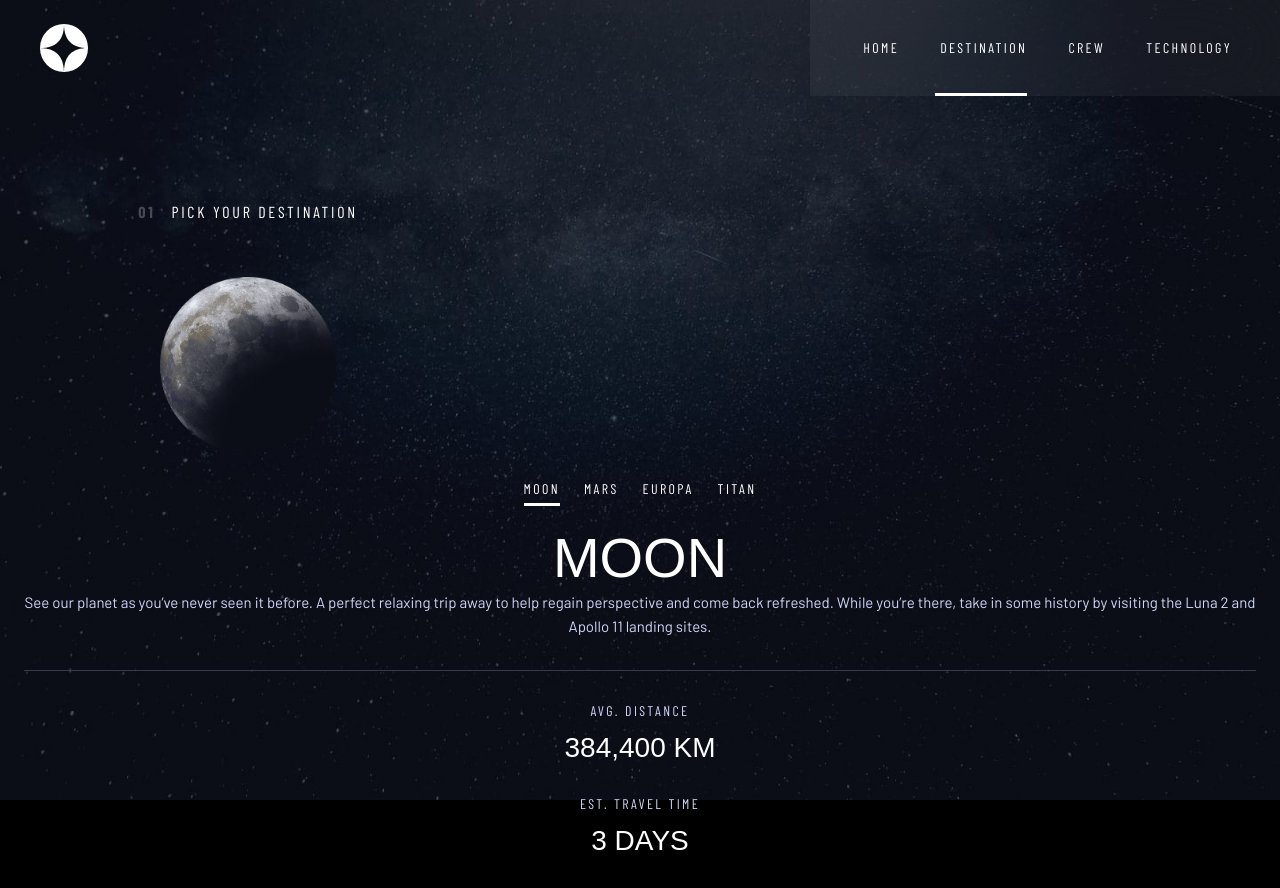
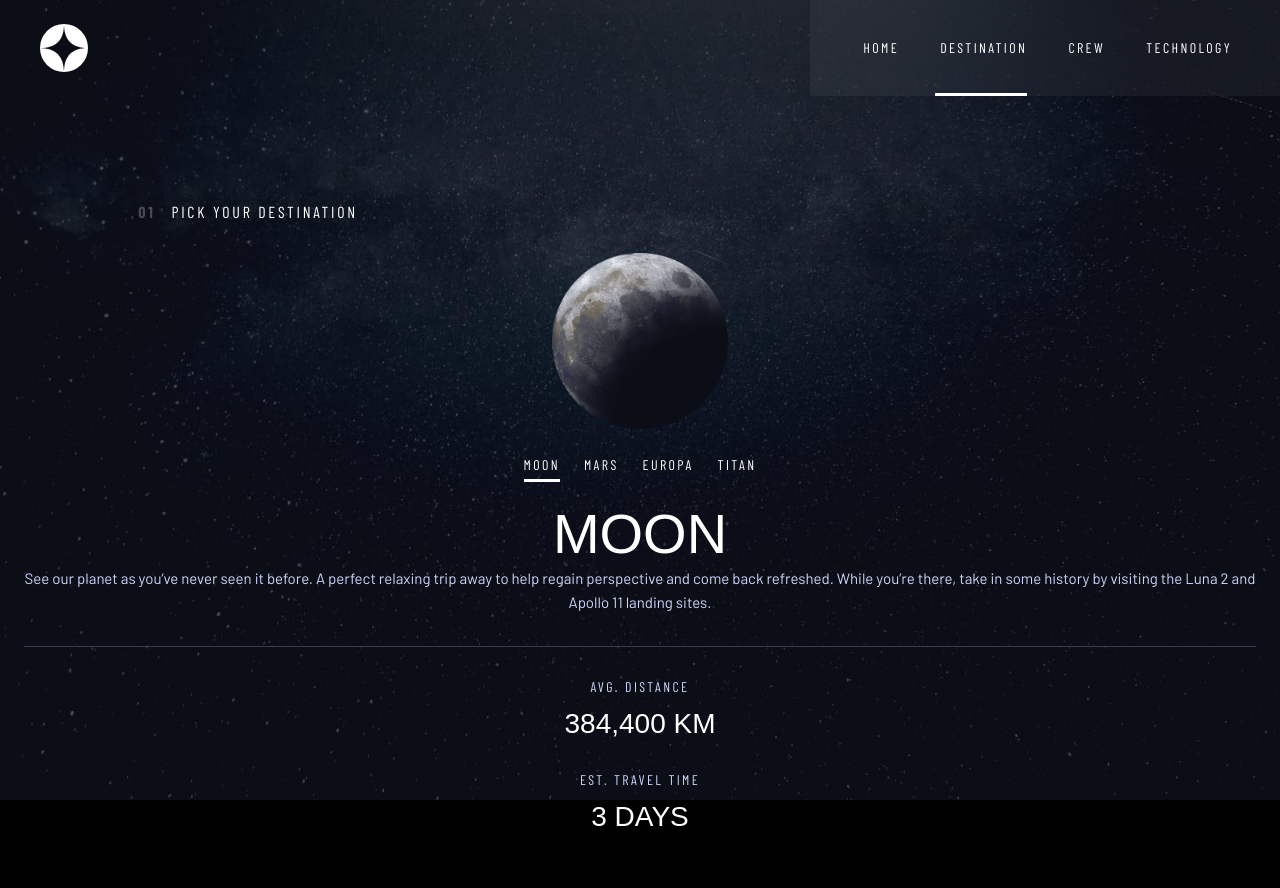
Before and after one commit to sfmayke/space-tourism-website, a Next.js app: page /destination in a window 1280 px wide. Shown: the top 888 px of the page. Built offline with nearby package versions, Linux system fonts and the light colour scheme; a web font is replaced by a local one.

Commit message:
✨ (destination - page): animation and layout updat

```diff
--- a/src/app/destination/destinations-data.json
+++ b/src/app/destination/destinations-data.json
@@ -1,32 +1,30 @@
 {
-  "destinations": [
-    {
+  "Moon": {
     "name": "Moon",
-      "image": "./assets/destination/image-moon.png",
+    "image": "/images/destination/image-moon.png",
     "description": "See our planet as you’ve never seen it before. A perfect relaxing trip away to help regain perspective and come back refreshed. While you’re there, take in some history by visiting the Luna 2 and Apollo 11 landing sites.",
     "distance": "384,400 km",
     "travel": "3 days"
   },
-    {
+  "Mars": {
     "name": "Mars",
-      "image": "./assets/destination/image-mars.png",
+    "image": "/images/destination/image-mars.png",
     "description": "Don’t forget to pack your hiking boots. You’ll need them to tackle Olympus Mons, the tallest planetary mountain in our solar system. It’s two and a half times the size of Everest!",
     "distance": "225 mil. km",
     "travel": "9 months"
   },
-    {
+  "Europa": {
     "name": "Europa",
-      "image": "./assets/destination/image-europa.png",
+    "image": "/images/destination/image-europa.png",
     "description": "The smallest of the four Galilean moons orbiting Jupiter, Europa is a winter lover’s dream. With an icy surface, it’s perfect for a bit of ice skating, curling, hockey, or simple relaxation in your snug wintery cabin.",
     "distance": "628 mil. km",
     "travel": "3 years"
   },
-    {
+  "Titan": {
     "name": "Titan",
-      "image": "./assets/destination/image-titan.png",
+    "image": "/images/destination/image-titan.png",
     "description": "The only moon known to have a dense atmosphere other than Earth, Titan is a home away from home (just a few hundred degrees colder!). As a bonus, you get striking views of the Rings of Saturn.",
     "distance": "1.6 bil. km",
     "travel": "7 years"
   }
-  ]
 }
--- a/src/app/destination/page.tsx
+++ b/src/app/destination/page.tsx
@@ -1,7 +1,5 @@
 import BackgroundImage from "@/components/ui/background-image";
 import backgroundImage from "@public/images/destination/background-destination-desktop.jpg";
-import Image from "next/image";
-import moonImage from "@public/images/destination/image-moon.png";
 import PlanetNavegationTabs from "@/components/destination/planet-navegation-tabs";
 import PageAnimation from "../pageAnimation";
 import destinationData from "./destinations-data.json";
@@ -21,12 +19,8 @@ export default function Destination() {
             <span className="mr-4 font-bold opacity-25">01</span>
             pick your destination
           </p>
-          <Image src={moonImage} alt="moon-planet" className="mt-8 h-44 w-44" />
         </article>
-        <PlanetNavegationTabs
-          className="mt-7"
-          destinations={destinationData.destinations}
-        />
+        <PlanetNavegationTabs className="mt-7" destinations={destinationData} />
       </PageAnimation>
     </div>
   );
--- a/src/components/destination/planet-navegation-tabs.tsx
+++ b/src/components/destination/planet-navegation-tabs.tsx
@@ -1,10 +1,13 @@
 "use client";
 
 import * as Tabs from "@radix-ui/react-tabs";
+import Image from "next/image";
+import { useState } from "react";
+import { motion, AnimatePresence } from "framer-motion";
 import Divider from "../ui/divider";
 import PlanetInfo from "./planet-info";
 
-type Destination = {
+type Planet = {
   name: string;
   image: string;
   description: string;
@@ -12,23 +15,56 @@ type Destination = {
   travel: string;
 };
 
+type PlanetObj = {
+  [k: string]: Planet;
+};
+
 interface Props {
-  destinations: Destination[];
+  destinations: PlanetObj;
   className?: string;
 }
 
 export default function PlanetNavegationTabs({
+  className,
   destinations,
-  className,
 }: Props) {
+  const [selectedPlanet, setSelectedPlanet] = useState(
+    destinations[Object.keys(destinations)[0]]
+  );
+
   return (
-    <Tabs.Root className={className} defaultValue="Moon">
+    <>
+      {/* <div className="relative mx-auto mt-8 h-44 w-44 desktop:h-96 desktop:w-96"> */}
+      <AnimatePresence mode="wait">
+        <motion.div
+          className="relative mx-auto mt-8 h-44 w-44 desktop:h-96 desktop:w-96"
+          key={selectedPlanet.name}
+          initial={{ left: 500 }}
+          animate={{ left: 0 }}
+          exit={{ left: -500 }}
+        >
+          <Image
+            priority
+            src={selectedPlanet.image}
+            sizes="(max-width: 425px) 25vw, (max-width: 768px) 30vw, 100vw"
+            alt="moon-planet"
+            fill
+          />
+        </motion.div>
+      </AnimatePresence>
+      {/* </div> */}
+      <Tabs.Root
+        onValueChange={(planet) => setSelectedPlanet(destinations[planet])}
+        className={className}
+        defaultValue={selectedPlanet.name}
+      >
         <Tabs.List
           aria-label="Choose your destination"
           className="flex justify-center gap-6"
         >
-        {destinations.map(({ name }) => (
+          {Object.values(destinations).map(({ name, distance }) => (
             <Tabs.Trigger
+              key={distance}
               className="relative font-barlow-condensed text-sh2 uppercase before:absolute
             before:-bottom-2 before:h-[3px] before:bg-white before:transition-transform data-[state=active]:before:w-full"
               value={name}
@@ -37,9 +73,12 @@ export default function PlanetNavegationTabs({
             </Tabs.Trigger>
           ))}
         </Tabs.List>
-      {destinations.map(({ name, description, distance, travel }) => (
-        <Tabs.Content className="TabsContent" value={name}>
-          <h1 className="mt-7 flex justify-center text-h3 uppercase">{name}</h1>
+        {Object.values(destinations).map(
+          ({ name, description, distance, travel }) => (
+            <Tabs.Content className="TabsContent" value={name} key={travel}>
+              <h1 className="mt-7 flex justify-center text-h3 uppercase">
+                {name}
+              </h1>
               <p className="text-center font-barlow text-[15px] leading-6 text-secondary">
                 {description}
               </p>
@@ -49,7 +88,9 @@ export default function PlanetNavegationTabs({
                 <PlanetInfo label="est. travel time" info={travel} />
               </div>
             </Tabs.Content>
-      ))}
+          )
+        )}
       </Tabs.Root>
+    </>
   );
 }
--- a/src/components/ui/background-image.tsx
+++ b/src/components/ui/background-image.tsx
@@ -23,7 +23,7 @@ export default function BackgroundImage({
     <picture className="absolute left-0 top-0 -z-10 w-full">
       {srcMobile && (
         <source
-          media={`(max-width: ${mobileMedia || 375}px)`}
+          media={`(max-width: ${mobileMedia || 425}px)`}
           srcSet={srcMobile}
         />
       )}
```
Lines whose indentation alone changed are shown as unchanged.
